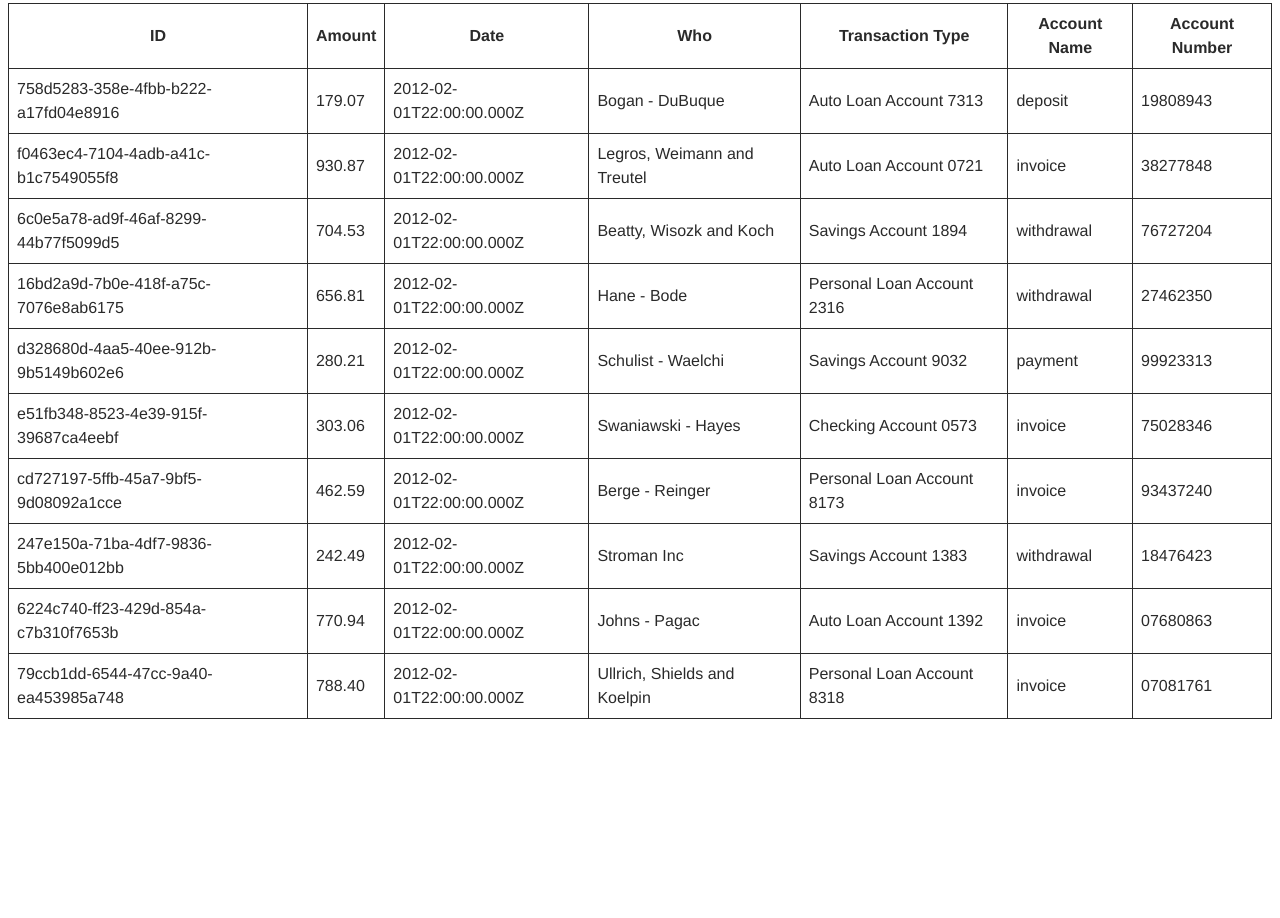
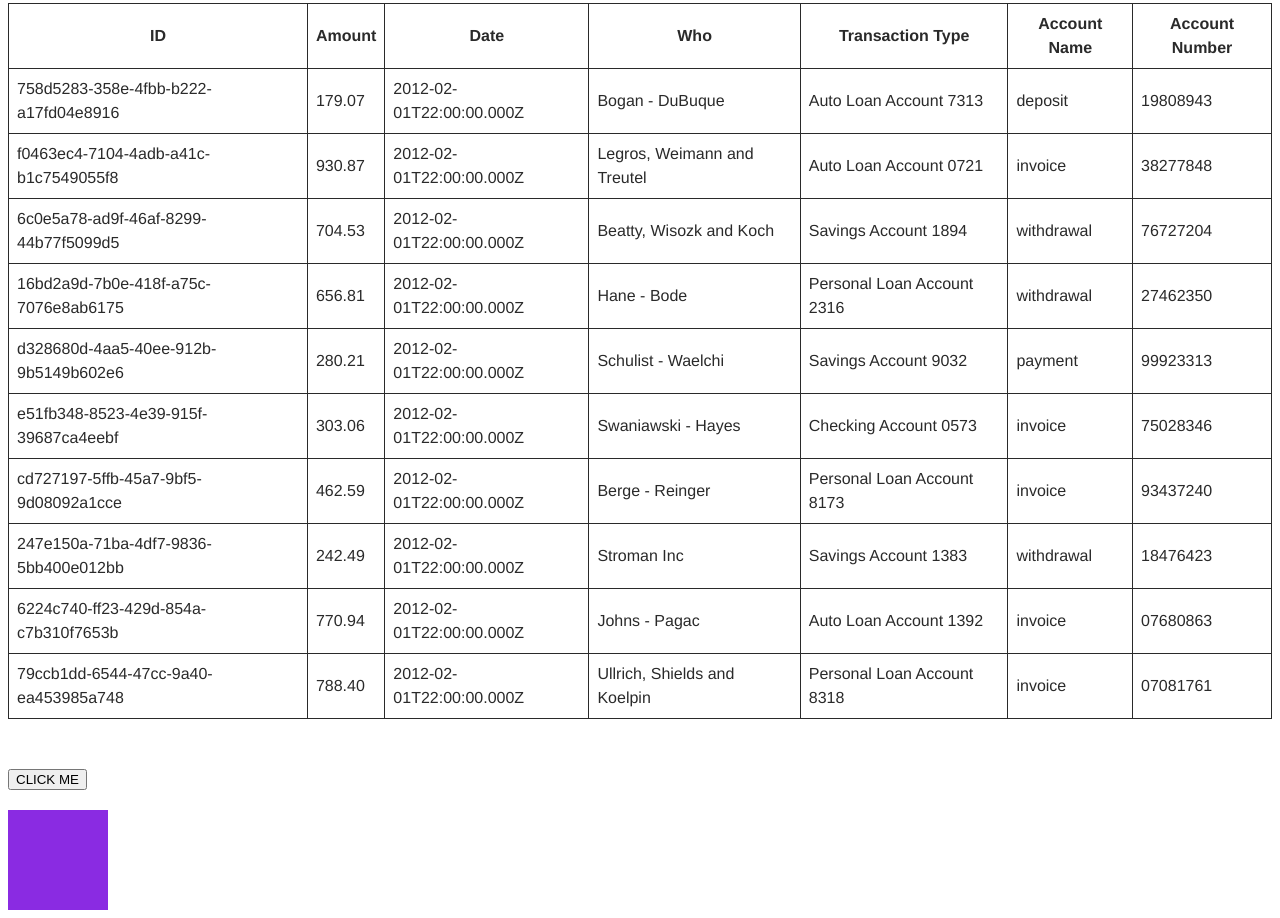
Before and after one commit to YuriyVolochayev/learn-js-01, a website: page testClassWork.html in a window 1280 px wide. Shown: the part 741-1659 px from the top of the page. Before the commit the page ends 1468 px from the top, so only its background shows below. Drawn offline with Linux system fonts and the light colour scheme.

Commit message:
add some

```diff
--- a/css/newStyles.css
+++ b/css/newStyles.css
@@ -50,7 +50,7 @@ body {
   display: inline-block;
   width: 74px;
   height: 74px;
-  margin: 4px;
+  margin: 10px;
   border: none;
   outline: none;
   cursor: pointer;
@@ -70,3 +70,13 @@ body {
   display: inline-flex;
   margin-left: 40px;
 }
+
+.square {
+  width: 100px;
+  height: 100px;
+  background-color: blueviolet;
+}
+.click-button {
+  margin-top: 50px;
+  margin-bottom: 20px;
+}
--- a/testClassWork.html
+++ b/testClassWork.html
@@ -48,6 +48,19 @@
       </thead>
     </table>
 
+    <!-- <ul class="list">
+      <li class="list-item"><a class="list-link" href="#">HTML</a></li>
+      <li class="list-item"><a class="list-link" href="#">JavaScript</a></li>
+      <li class="list-item"><a class="list-link" href="#">React</a></li>
+      <li class="list-item"><a class="list-link" href="#">Node</a></li>
+    </ul> -->
+
+    <button class="click-button" id="edit" type="button" data-action="edit">
+      CLICK ME
+    </button>
+
+    <div class="square"></div>
+
     <script src="./07-transactions.js"></script>
     <script src="./main.js"></script>
   </body>
```
